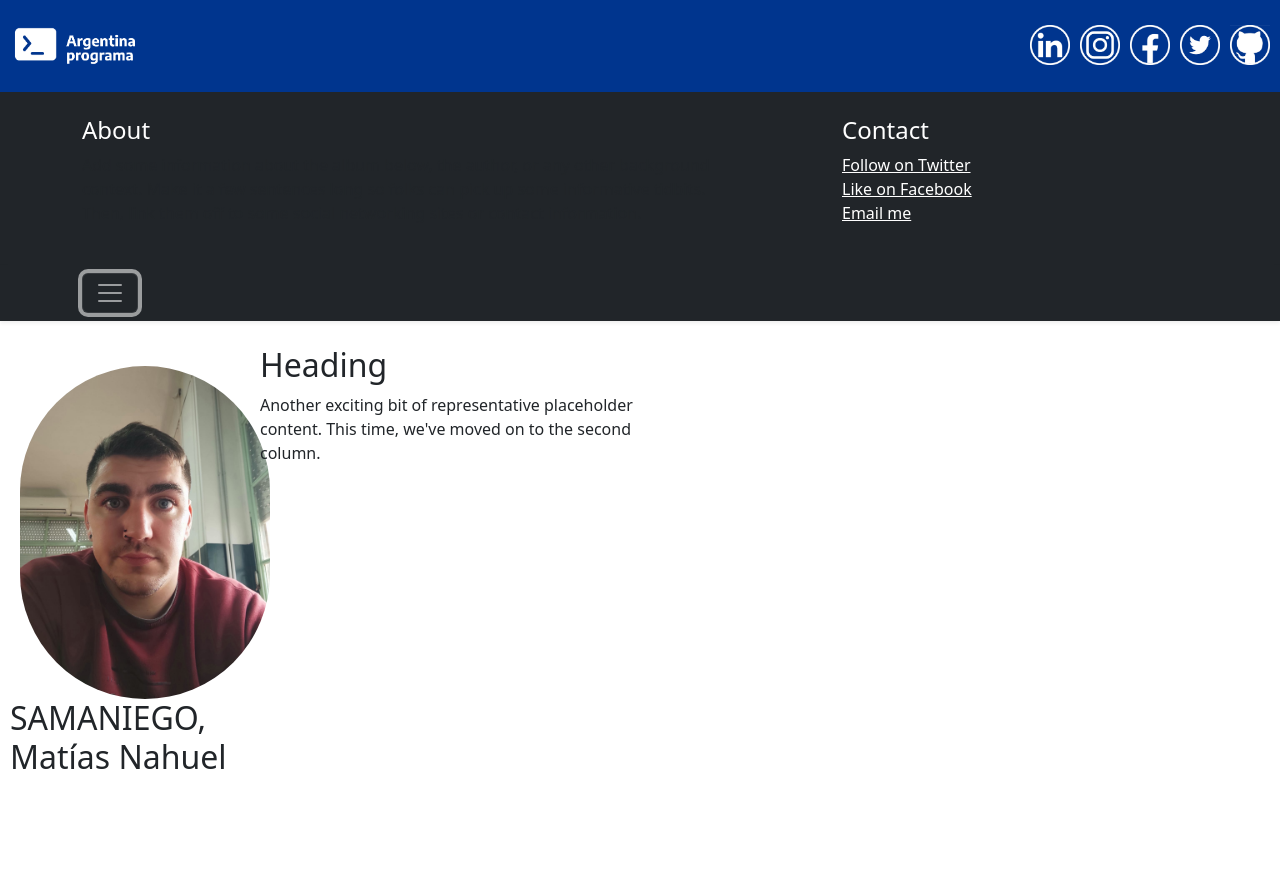
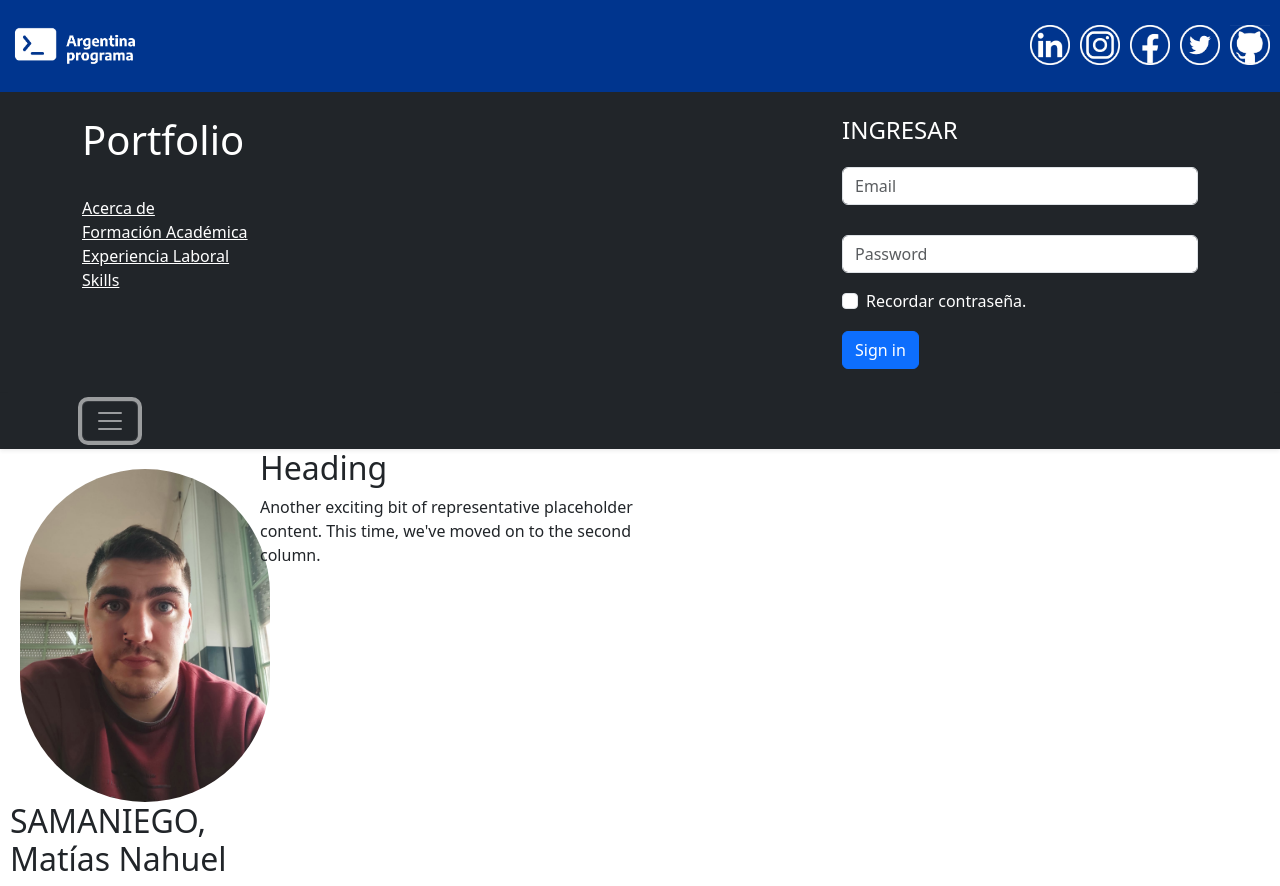
Before and after one commit to matnasama/frontend, an Angular app in the folder FrontEnd/: page / in a window 1280 px wide. Both pictures are taken after a click on the button "Toggle navigation". Before the commit the page ends 800 px from the top, so only its background shows below. Built offline with nearby package versions, Linux system fonts and the light colour scheme.

Commit message:
actualizado

```diff
--- a/FrontEnd/src/app/components/menu/menu.component.html
+++ b/FrontEnd/src/app/components/menu/menu.component.html
@@ -3,16 +3,43 @@
       <div class="container">
         <div class="row">
           <div class="col-sm-8 col-md-7 py-4">
-            <h4 class="text-white">About</h4>
-            <p class="text-muted">Add some information about the album below, the author, or any other background context. Make it a few sentences long so folks can pick up some informative tidbits. Then, link them off to some social networking sites or contact information.</p>
+            <h1 class="text-white">Portfolio</h1>
+            <br>
+            <ul class="list-unstyled">
+                <li><a href="#" class="text-white">Acerca de</a></li>
+                <li><a href="#" class="text-white">Formación Académica</a></li>
+                <li><a href="#" class="text-white">Experiencia Laboral</a></li>
+                <li><a href="#" class="text-white">Skills</a></li>
+              </ul>
           </div>
           <div class="col-sm-4 offset-md-1 py-4">
-            <h4 class="text-white">Contact</h4>
-            <ul class="list-unstyled">
-              <li><a href="#" class="text-white">Follow on Twitter</a></li>
-              <li><a href="#" class="text-white">Like on Facebook</a></li>
-              <li><a href="#" class="text-white">Email me</a></li>
-            </ul>
+            <h4 class="text-white">INGRESAR</h4>
+            <form>
+                <div class="row mb-3">
+                  <label for="inputEmail3" class="col-sm-2 col-form-label text-white"></label>
+                  <div class="col-sm-12">
+                    <input type="email" class="form-control" id="inputEmail3" placeholder="Email">
+                  </div>
+                </div>
+                <div class="row mb-3">
+                  <label for="inputPassword3" class="col-sm-2 col-form-label text-white"></label>
+                  <div class="col-sm-12">
+                    <input type="password" class="form-control" id="inputPassword3" placeholder="Password">
+                  </div>
+                </div>
+
+                <div class="row mb-3">
+                  <div class="col-sm-12">
+                    <div class="form-check">
+                      <input class="form-check-input" type="checkbox" id="gridCheck1">
+                      <label class="form-check-label text-white" for="gridCheck1">
+                        Recordar contraseña.
+                      </label>
+                    </div>
+                  </div>
+                </div>
+                <button type="submit" class="btn btn-primary">Sign in</button>
+              </form>
           </div>
         </div>
       </div>
@@ -26,12 +53,3 @@
       </div>
     </div>
   </header>
-<div>
-    <nav class="main-nav">
-        <div class="container">
-            <button class="navbar-toggler" type="button" data-bs-toggle="collapse" data-bs-target="#navbarHeader" aria-controls="navbarHeader" aria-expanded="true" aria-label="Toggle navigation">
-              <span class="navbar-toggler-icon"></span>
-            </button>
-        </div>
-    </nav>
-</div>
```
